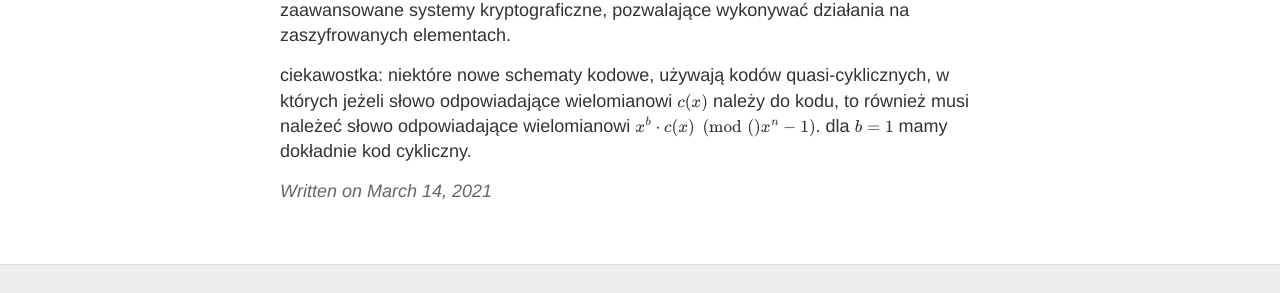
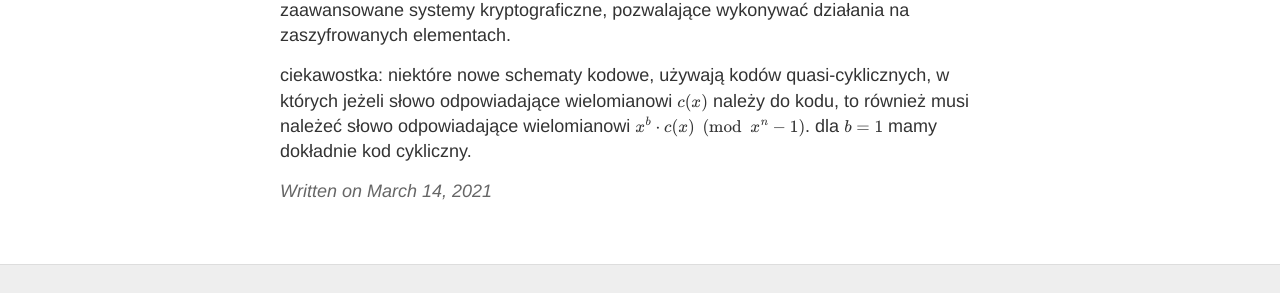
Before and after one commit to keIpie/keIpie.github.io, a Jekyll site: the page built from pq/_posts/2021-3-14-kraty-kody.md, in a window 1280 px wide and 900 px high, scrolled down 3631 px. Shown: the part 527-820 px from the top of the window. Built offline with Jekyll 4.4.1, drawn with Linux system fonts in a browser that asks for light colours; formulas are drawn with MathJax 3.

```diff
--- a/pq/_posts/2021-3-14-kraty-kody.md
+++ b/pq/_posts/2021-3-14-kraty-kody.md
@@ -136,4 +136,4 @@
 pozwala to konstruować zaawansowane systemy kryptograficzne, pozwalające wykonywać działania na zaszyfrowanych elementach.
 
 ciekawostka: niektóre nowe schematy kodowe, używają kodów quasi-cyklicznych, w których jeżeli słowo odpowiadające wielomianowi $c(x)$
-należy do kodu, to również musi należeć słowo odpowiadające wielomianowi $x^b \cdot c(x) \pmod(x^n-1)$. dla $b=1$ mamy dokładnie kod cykliczny.
+należy do kodu, to również musi należeć słowo odpowiadające wielomianowi $x^b \cdot c(x) \pmod{x^n-1}$. dla $b=1$ mamy dokładnie kod cykliczny.
```
